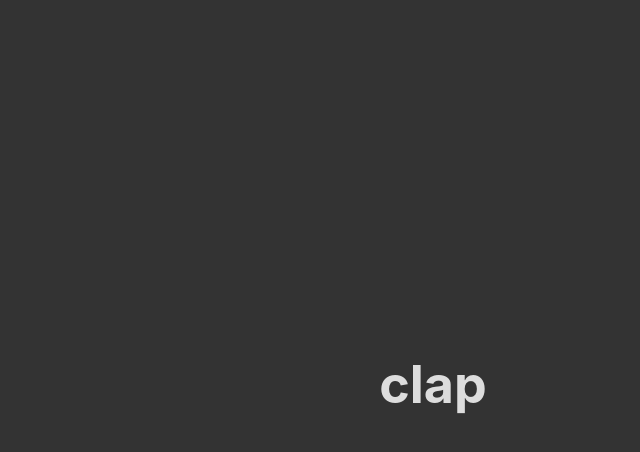
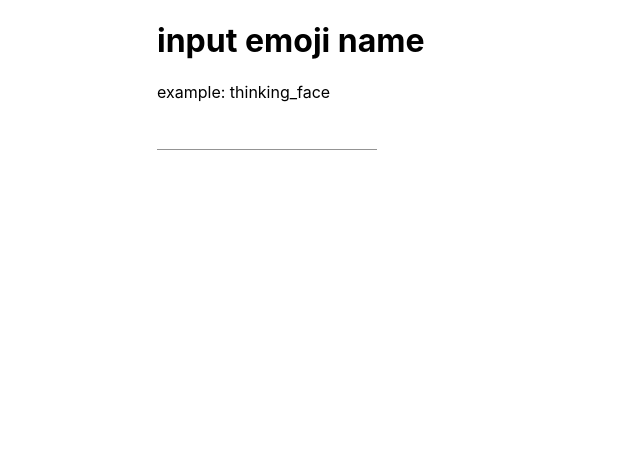
Before and after one commit to aiandrox/falling-emojis-generator, a React (Create React App) app: page / in a window 1280 px wide. Shown: the top 452 px of the page, without its empty margins (207-847 px from the left). Built offline with nearby package versions, Linux system fonts and the light colour scheme.

Commit message:
Add random fall out

```diff
--- a/src/App.css
+++ b/src/App.css
@@ -1,20 +1,10 @@
-body {
+/* body {
   background-color: #333;
   color: #ddd;
 }
 .App {
   text-align: center;
 }
-/*
-.App-logo {
-  pointer-events: none;
-}
-
-@media (prefers-reduced-motion: no-preference) {
-  .App-logo {
-    animation: App-logo-spin infinite 20s linear;
-  }
-} */
 
 .App-content {
   min-height: 100vh;
@@ -32,4 +22,4 @@ body {
   to {
     transform: rotate(360deg);
   }
-}
+} */
--- a/src/App.js
+++ b/src/App.js
@@ -1,15 +1,27 @@
+import React from "react";
 import { useState, useEffect } from "react";
 import "./App.css";
 import { Emoji, NimbleEmojiIndex } from "emoji-mart";
 import data from "emoji-mart/data/google.json";
-import { FormControl, Input } from "@material-ui/core";
+import { FormControl, Input, Container } from "@material-ui/core";
+import { makeStyles } from "@material-ui/core/styles";
 
 let searchTimerId = null;
+
+const useStyles = makeStyles({
+  emoji: {
+    background: "linear-gradient(45deg, #FE6B8B 30%, #FF8E53 90%)",
+    position: "absolute",
+    bottom: "10px",
+    right: Math.floor(Math.random() * 1100) + 1,
+  },
+});
 
 function App() {
   const [typingString, setTypingString] = useState("");
   const [emoji, setEmoji] = useState("");
   const [emojis, setEmojis] = useState([]);
+  const classes = useStyles();
 
   useEffect(() => {
     if (searchTimerId !== null) {
@@ -41,18 +53,23 @@ function App() {
   }
 
   const RenderEmoji = ({ emoji }) => (
+    <div className={classes.emoji}>
       <div className="animate__animated animate__fadeInDownBig">
         <Emoji emoji={emoji} size={32} />
+      </div>
     </div>
   );
 
   return (
-    <div className="App">
+    <Container maxWidth="sm">
+      <div>
         {emojis.map((emoji, index) => (
           <RenderEmoji key={index} emoji={emoji} />
         ))}
-      <header className="App-content">
-        <h1>clap</h1>
+      </div>
+
+      <h1>input emoji name</h1>
+      <p>example: thinking_face</p>
       <FormControl>
         <Input
           id="my-input"
@@ -60,8 +77,7 @@ function App() {
           onChange={(e) => setTypingString(e.target.value)}
         />
       </FormControl>
-      </header>
-    </div>
+    </Container>
   );
 }
 
```
Lines whose indentation alone changed are shown as unchanged.
